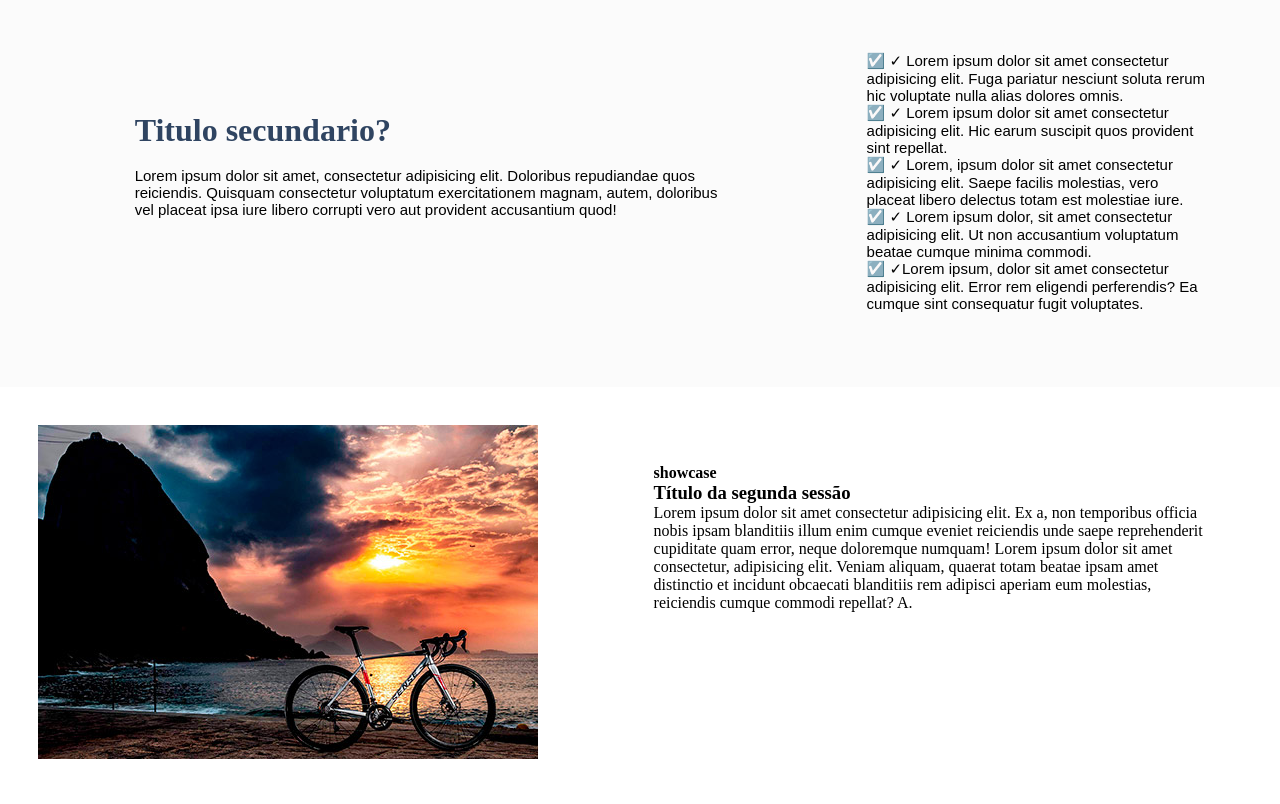
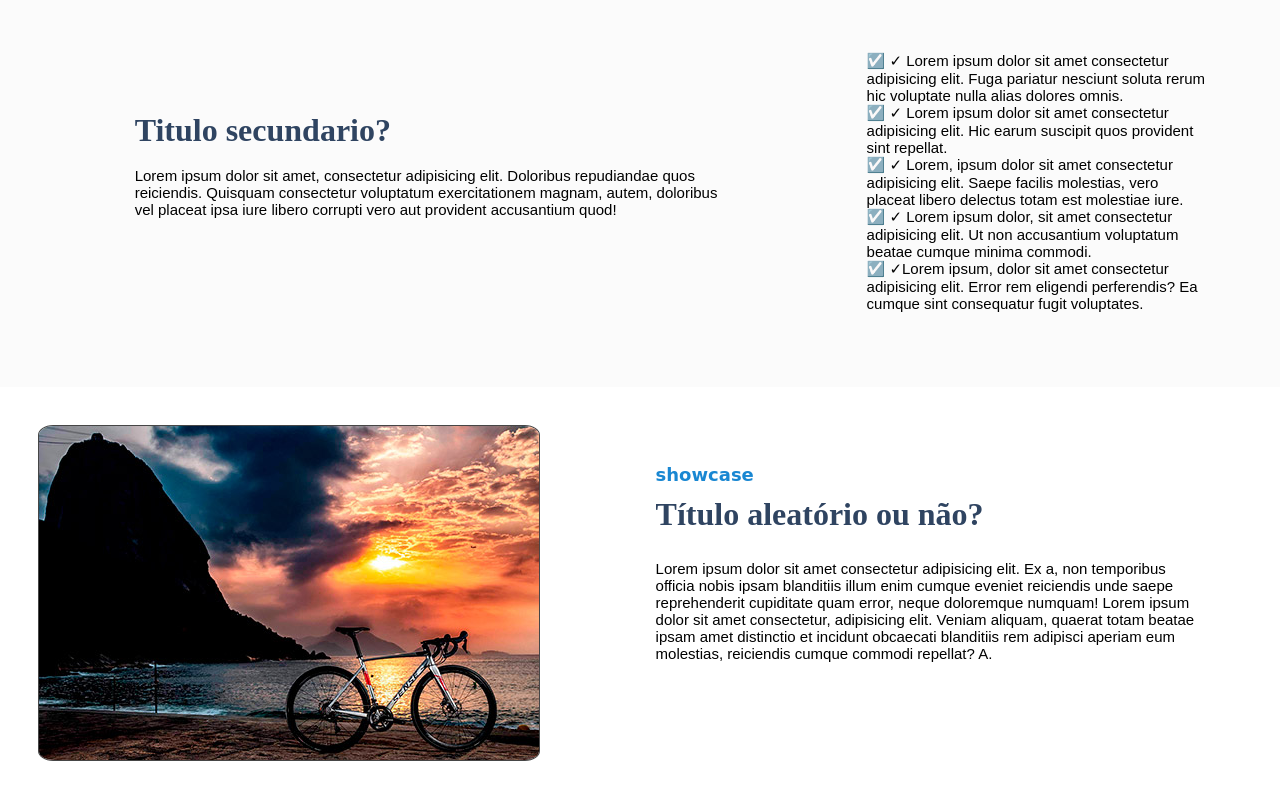
Before and after one commit to EvertonSilva22/Sites-Responsivo, a plain HTML site: page Segundo projeto/Index.html in a window 1280 px wide. Shown: the part 784-1588 px from the top of the page. Drawn offline with Linux system fonts and the light colour scheme.

Commit message:
Conteúdo finalizado.
Faltando criação dos textos originais.

```diff
--- a/Segundo projeto/Estilo.css
+++ b/Segundo projeto/Estilo.css
@@ -89,8 +89,29 @@ h2{
     float: left;
     padding: 3%;
 }
+.quinta-sessao img{
+    border: solid 1px rgba(0, 0, 0, 0.726);
+    border-radius: 3%;
+}
 .ultima-sessao{
     padding: 3%;
     float: right;
     margin: 3%;
 }
+.ultima-sessao strong{
+    color: #1987d2;
+    font-family: cursive;
+    font-size: 18px;
+}
+.ultima-sessao p{
+    font-family: Arial, Helvetica, sans-serif;
+    font-size: 15px;
+}
+.ultima-sessao h3{
+    padding-top: 2%;
+    color: #2f4461;
+    margin-bottom: 3%;
+    font-size: 2em;
+    padding-bottom: 2%;
+
+}
--- a/Segundo projeto/Index.html
+++ b/Segundo projeto/Index.html
@@ -45,7 +45,7 @@
             </div>
             <div class="ultima-sessao">
             <strong>showcase</strong>
-            <h3>Título da segunda sessão</h3>
+            <h3>Título aleatório ou não?</h3>
             <p>Lorem ipsum dolor sit amet consectetur adipisicing elit. Ex a, non temporibus officia nobis ipsam blanditiis illum enim cumque eveniet reiciendis unde saepe reprehenderit cupiditate quam error, neque doloremque numquam! Lorem ipsum dolor sit amet consectetur, adipisicing elit. Veniam aliquam, quaerat totam beatae ipsam amet distinctio et incidunt obcaecati blanditiis rem adipisci aperiam eum molestias, reiciendis cumque commodi repellat? A.</p>
             </div>
         </section>
```
